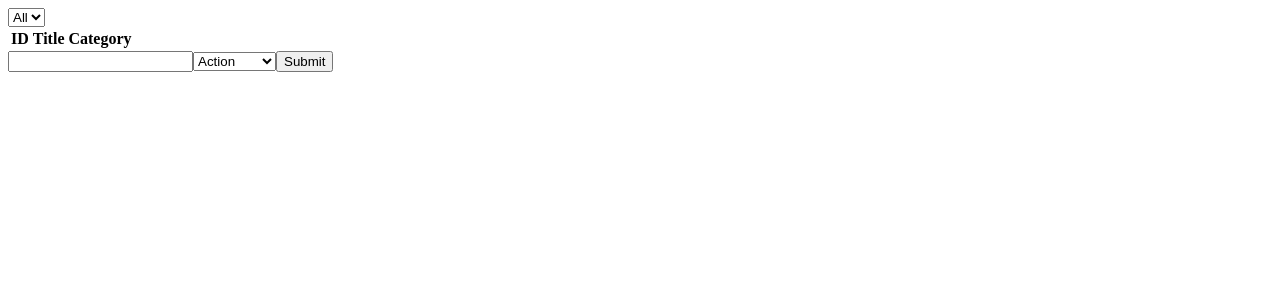
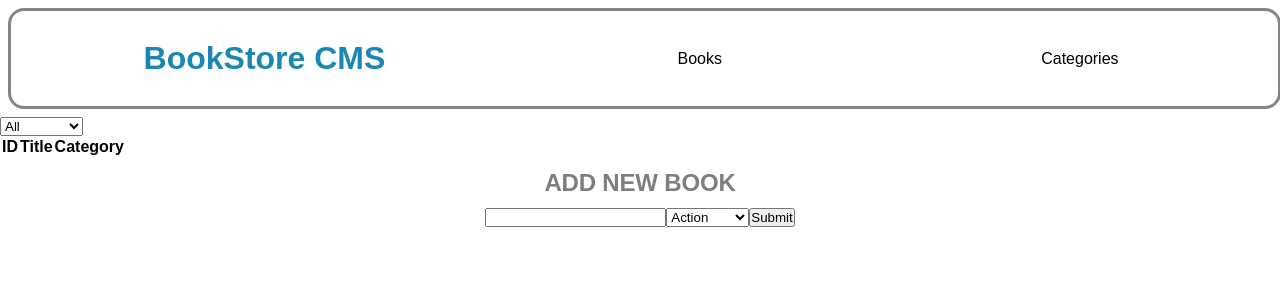
Before and after one commit to balerum03/Bookstore, a React (Create React App) app: page / in a window 1280 px wide. Shown: the top 300 px of the page. Built offline with nearby package versions, Linux system fonts and the light colour scheme.

Commit message:
add some styles to the App

```diff
--- a/src/components/App.css
+++ b/src/components/App.css
@@ -1,4 +1,64 @@
 * {
+  font-family: Arial;
   margin: 0;
   padding: 0;
 }
+
+nav,
+ul {
+  display: flex;
+  align-items: center;
+}
+
+ul {
+  list-style-type: none;
+  width: 60%;
+  justify-content: space-around;
+  align-items: center;
+}
+
+.panel-bg {
+  display: flex;
+  justify-content: space-around;
+  width: 99%;
+  height: 95px;
+  background-color: white;
+  border: solid rgb(133, 133, 133);
+  border-radius: 1rem;
+  margin: 0.5rem 0.5rem 0.5rem 0.5rem;
+}
+
+.Bookstore-CMS {
+  text-align: center;
+  width: 40%;
+  height: 37px;
+  font-size: 2rem;
+  font-weight: bold;
+  font-stretch: normal;
+  font-style: normal;
+  line-height: normal;
+  letter-spacing: normal;
+  color: rgb(27, 136, 179);
+}
+
+
+.book-form {
+  display: flex;
+  flex-direction: column;
+  justify-content: space-around;
+  align-items: center;
+  height: 5rem;
+}
+
+.title {
+  width: 25%;
+  height: 1rem;
+  font-size: 1.5rem;
+  font-weight: bold;
+  font-stretch: normal;
+  font-style: normal;
+  line-height: normal;
+  letter-spacing: -0.18px;
+  color: rgb(126, 126, 126);
+  text-align: center;
+}
--- a/src/components/App.js
+++ b/src/components/App.js
@@ -1,11 +1,14 @@
 import React from 'react';
 import BookList from '../containers/BookList';
 import BookForm from '../containers/BookForm';
+import Navigation from './navigation';
+import './App.css';
 
 const categories = ['Action', 'Biography', 'History', 'Horror', 'Kids', 'Learning', 'Sci-Fi'];
 
 const App = () => (
   <div>
+    <Navigation />
     <BookList categories={categories} />
     <BookForm categories={categories} />
   </div>
--- a/src/components/CategoryFilter.js
+++ b/src/components/CategoryFilter.js
@@ -5,9 +5,9 @@ const CategoryFilter = ({ handleFilterChange, categories }) => {
   return(
     <select onChange={handleFilterChange}>
       <option value='all'>All</option>
-      {categories.map(category => {
+      {categories.map(category => (
         <option key={category} >{category}</option>
-      })}
+      ))}
     </select>
   );
 }
--- /dev/null
+++ b/src/components/navigation.js
@@ -0,0 +1,13 @@
+import React from 'react';
+
+const Navigation = () => (
+    <nav className="panel-bg">
+        <h1 className="Bookstore-CMS">BookStore CMS</h1>
+        <ul>
+            <li>Books</li>
+            <li>Categories</li>
+        </ul>
+    </nav>
+);
+
+export default Navigation;
--- a/src/containers/BookForm.js
+++ b/src/containers/BookForm.js
@@ -28,6 +28,8 @@ const BookForm = ({ categories }) => {
   };
 
   return(
+    <div className="book-form">
+      <h3 className="title">ADD NEW BOOK</h3>
       <form onSubmit={submitHandler}>
         <input type="text" onChange={titleHandler} value={title.value} />
         <select onChange={categoryHandler} value={category.value}>
@@ -40,6 +42,7 @@ const BookForm = ({ categories }) => {
         </select>
         <button type="submit">Submit</button>
       </form>
+    </div>
   );
 };
 
```
Also changed, not shown: 1 other file (tests, documents, lock files or other folders). Lines whose indentation alone changed are shown as unchanged.
